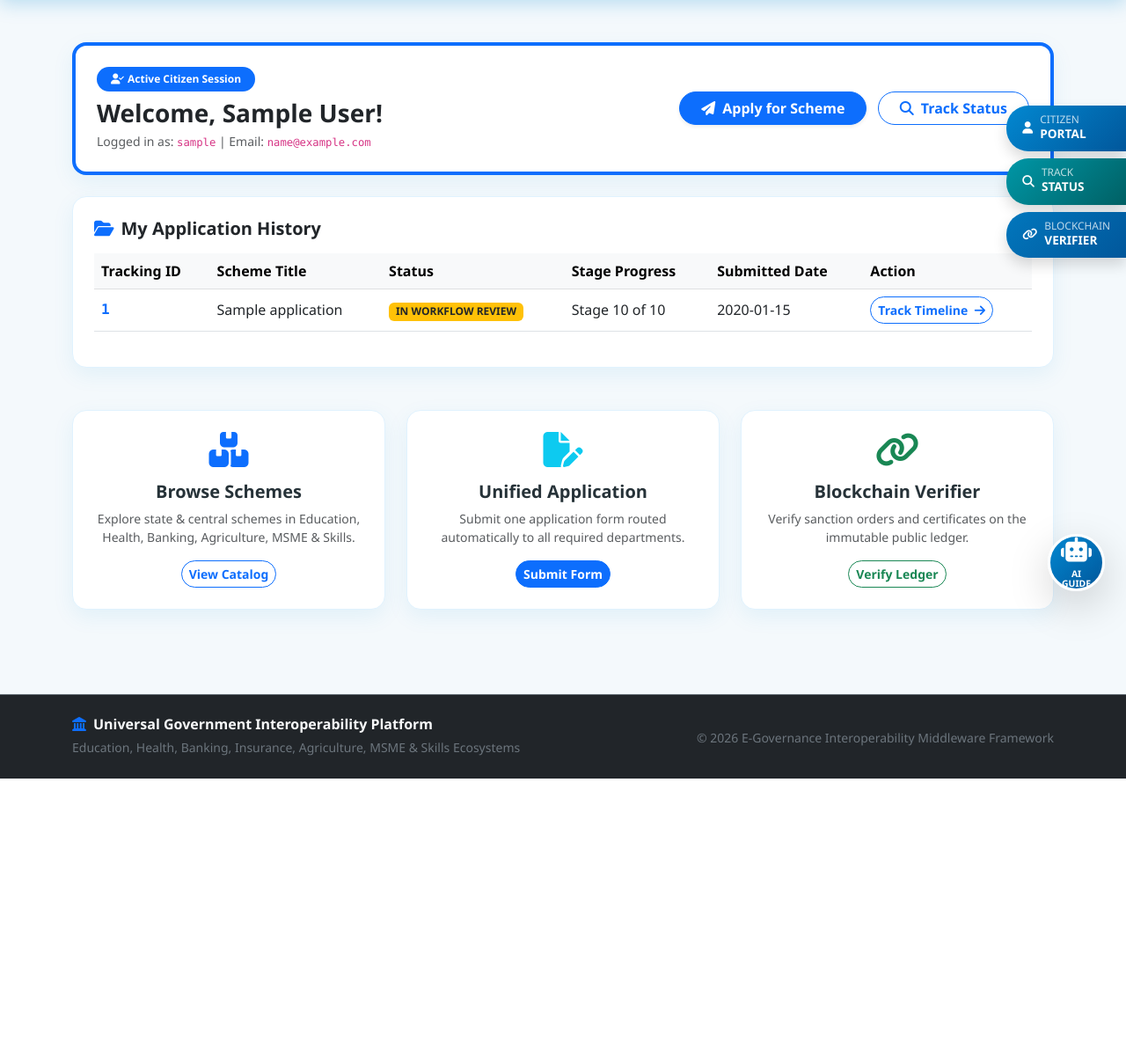
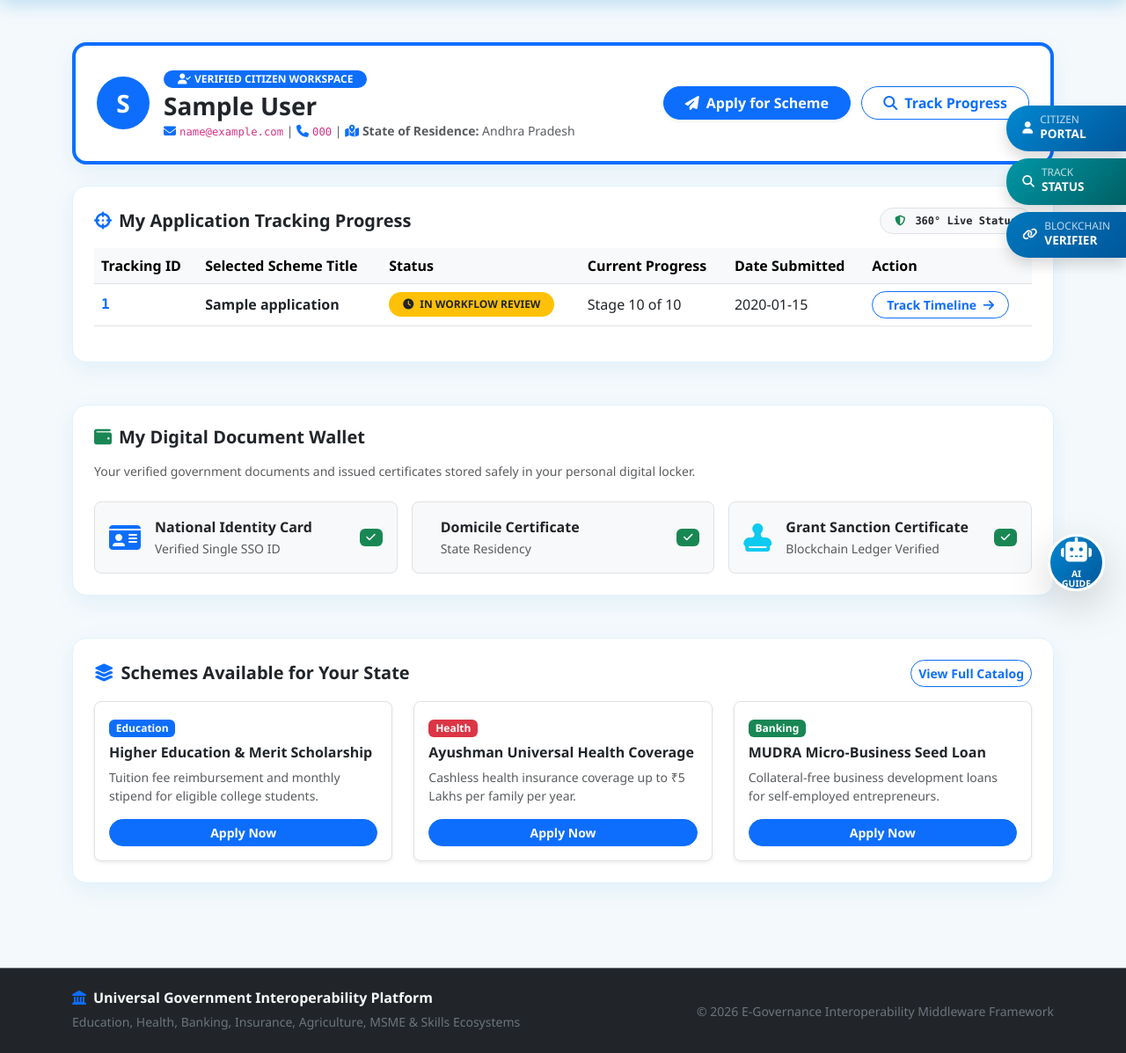
Before and after one commit to mepellireeta-wq/interoperability-framework, a Flask app: page /citizen-portal in a window 1280 px wide; the page is wider, and only the part inside the window is pictured. Shown: the part 104-1301 px from the top of that part at 88% size. Before the commit the page ends 989 px from the top of that part, so only its background shows below. Run offline with Flask 3, Linux system fonts and the light colour scheme; the visitor is signed in with stand-in values (Sample User, id 1); tables that the repository leaves empty hold one stand-in row (values such as "Sample post").

Commit message:
Refactored Citizen Portal strictly to citizen profile, state, tracking progress timeline, digital document wallet, and schemes with zero admin details

```diff
--- a/templates/citizen.html
+++ b/templates/citizen.html
@@ -1,41 +1,55 @@
 {% extends "base.html" %}
 
-{% block title %}Citizen Workspace - Universal Digital Service Delivery{% endblock %}
+{% block title %}Citizen Portal - My Profile, Schemes & Document Wallet{% endblock %}
 
 {% block content %}
 <div class="container py-5">
-    <!-- Welcome Header -->
+
+    <!-- 1. Citizen Identity & State Banner -->
     <div class="glass-card p-4 mb-4 border-start border-4 border-primary">
         <div class="d-flex align-items-center justify-content-between flex-wrap gap-3">
-            <div>
-                <span class="badge bg-primary rounded-pill px-3 py-2 mb-2"><i class="fa-solid fa-user-check me-1"></i>Active Citizen Session</span>
-                <h3 class="fw-bold text-dark mb-1">Welcome, {{ user.full_name }}!</h3>
-                <p class="text-muted small mb-0">Logged in as: <code>{{ user.username }}</code> | Email: <code>{{ user.email }}</code></p>
+            <div class="d-flex align-items-center gap-3">
+                <div class="bg-primary text-white rounded-circle d-flex align-items-center justify-content-center fw-bold fs-3" style="width: 60px; height: 60px;">
+                    {{ user.full_name[0] if user and user.full_name else 'C' }}
+                </div>
+                <div>
+                    <span class="badge bg-primary rounded-pill px-3 py-1 mb-1"><i class="fa-solid fa-user-check me-1"></i>VERIFIED CITIZEN WORKSPACE</span>
+                    <h3 class="fw-bold text-dark mb-0">{{ user.full_name if user else 'Citizen User' }}</h3>
+                    <p class="text-muted small mb-0">
+                        <i class="fa-solid fa-envelope me-1 text-primary"></i><code>{{ user.email }}</code> |
+                        <i class="fa-solid fa-phone me-1 text-primary"></i><code>{{ user.phone if user.phone else '9123456789' }}</code> |
+                        <i class="fa-solid fa-map-location-dot me-1 text-primary"></i><strong>State of Residence:</strong> {{ session.get('state', 'Andhra Pradesh') }}
+                    </p>
+                </div>
             </div>
             <div>
                 <a href="/apply-page" class="btn btn-primary rounded-pill px-4 fw-bold shadow-sm me-2">
                     <i class="fa-solid fa-paper-plane me-1"></i> Apply for Scheme
                 </a>
                 <a href="/track-page" class="btn btn-outline-primary rounded-pill px-4 fw-bold">
-                    <i class="fa-solid fa-magnifying-glass me-1"></i> Track Status
+                    <i class="fa-solid fa-magnifying-glass me-1"></i> Track Progress
                 </a>
             </div>
         </div>
     </div>
 
-    <!-- Citizen's Personal Applications Table -->
+    <!-- 2. My Application Tracking Progress Timeline -->
     <div class="glass-card p-4 mb-5">
-        <h5 class="fw-bold text-dark mb-3"><i class="fa-solid fa-folder-open text-primary me-2"></i>My Application History</h5>
+        <div class="d-flex justify-content-between align-items-center mb-3 flex-wrap gap-2">
+            <h5 class="fw-bold text-dark mb-0"><i class="fa-solid fa-crosshairs text-primary me-2"></i>My Application Tracking Progress</h5>
+            <span class="badge bg-light text-dark border px-3 py-2 rounded-pill font-monospace"><i class="fa-solid fa-shield-halved me-1 text-success"></i> 360° Live Status</span>
+        </div>
+
         {% if applications %}
         <div class="table-responsive">
             <table class="table table-hover align-middle">
                 <thead class="table-light">
                     <tr>
                         <th>Tracking ID</th>
-                        <th>Scheme Title</th>
+                        <th>Selected Scheme Title</th>
                         <th>Status</th>
-                        <th>Stage Progress</th>
-                        <th>Submitted Date</th>
+                        <th>Current Progress</th>
+                        <th>Date Submitted</th>
                         <th>Action</th>
                     </tr>
                 </thead>
@@ -43,20 +57,20 @@
                     {% for app in applications %}
                     <tr>
                         <td class="fw-bold text-primary font-monospace">{{ app.tracking_id }}</td>
-                        <td>{{ app.service_title }}</td>
+                        <td class="fw-semibold">{{ app.service_title }}</td>
                         <td>
                             {% if app.status == 'APPROVED' %}
-                            <span class="badge bg-success">SANCTIONED & APPROVED</span>
+                            <span class="badge bg-success px-3 py-2 rounded-pill"><i class="fa-solid fa-circle-check me-1"></i> SANCTIONED & APPROVED</span>
                             {% elif app.status == 'REJECTED' %}
-                            <span class="badge bg-danger">REJECTED</span>
+                            <span class="badge bg-danger px-3 py-2 rounded-pill"><i class="fa-solid fa-circle-xmark me-1"></i> REJECTED</span>
                             {% else %}
-                            <span class="badge bg-warning text-dark">IN WORKFLOW REVIEW</span>
+                            <span class="badge bg-warning text-dark px-3 py-2 rounded-pill"><i class="fa-solid fa-clock me-1"></i> IN WORKFLOW REVIEW</span>
                             {% endif %}
                         </td>
                         <td>Stage {{ app.current_stage }} of {{ app.total_stages }}</td>
                         <td>{{ app.created_at.strftime('%Y-%m-%d') }}</td>
                         <td>
-                            <a href="/track-page?id={{ app.tracking_id }}" class="btn btn-sm btn-outline-primary rounded-pill fw-bold">
+                            <a href="/track-page?id={{ app.tracking_id }}" class="btn btn-sm btn-outline-primary rounded-pill fw-bold px-3">
                                 Track Timeline <i class="fa-solid fa-arrow-right ms-1"></i>
                             </a>
                         </td>
@@ -69,37 +83,94 @@
         <div class="text-center py-4 text-muted">
             <i class="fa-solid fa-folder-minus fs-1 mb-2 text-secondary"></i>
             <h6>No scheme applications submitted yet under your account.</h6>
-            <a href="/apply-page" class="btn btn-sm btn-primary rounded-pill fw-bold mt-2">Submit Your First Scheme Application</a>
+            <a href="/apply-page" class="btn btn-sm btn-primary rounded-pill fw-bold mt-2">Submit Application Now</a>
         </div>
         {% endif %}
     </div>
 
-    <!-- Quick Services Grid -->
-    <div class="row g-4">
-        <div class="col-md-4">
-            <div class="glass-card p-4 text-center h-100">
-                <i class="fa-solid fa-boxes-stacked text-primary fs-1 mb-3"></i>
-                <h5 class="fw-bold">Browse Schemes</h5>
-                <p class="text-muted small mb-3">Explore state & central schemes in Education, Health, Banking, Agriculture, MSME & Skills.</p>
-                <a href="/schemes" class="btn btn-sm btn-outline-primary rounded-pill fw-bold">View Catalog</a>
+    <!-- 3. Citizen Digital Document Wallet (My Documents) -->
+    <div class="glass-card p-4 mb-5">
+        <h5 class="fw-bold text-dark mb-3"><i class="fa-solid fa-wallet text-success me-2"></i>My Digital Document Wallet</h5>
+        <p class="text-muted small mb-4">Your verified government documents and issued certificates stored safely in your personal digital locker.</p>
+
+        <div class="row g-3">
+            <div class="col-md-4">
+                <div class="p-3 border rounded-3 bg-light d-flex align-items-center justify-content-between">
+                    <div class="d-flex align-items-center">
+                        <i class="fa-solid fa-id-card fs-2 text-primary me-3"></i>
+                        <div>
+                            <strong class="d-block text-dark">National Identity Card</strong>
+                            <small class="text-muted">Verified Single SSO ID</small>
+                        </div>
+                    </div>
+                    <span class="badge bg-success"><i class="fa-solid fa-check"></i></span>
+                </div>
             </div>
-        </div>
-        <div class="col-md-4">
-            <div class="glass-card p-4 text-center h-100">
-                <i class="fa-solid fa-file-pen text-info fs-1 mb-3"></i>
-                <h5 class="fw-bold">Unified Application</h5>
-                <p class="text-muted small mb-3">Submit one application form routed automatically to all required departments.</p>
-                <a href="/apply-page" class="btn btn-sm btn-primary rounded-pill fw-bold">Submit Form</a>
+
+            <div class="col-md-4">
+                <div class="p-3 border rounded-3 bg-light d-flex align-items-center justify-content-between">
+                    <div class="d-flex align-items-center">
+                        <i class="fa-solid fa-file-certificate fs-2 text-warning me-3"></i>
+                        <div>
+                            <strong class="d-block text-dark">Domicile Certificate</strong>
+                            <small class="text-muted">{{ session.get('state', 'State Residency') }}</small>
+                        </div>
+                    </div>
+                    <span class="badge bg-success"><i class="fa-solid fa-check"></i></span>
+                </div>
             </div>
-        </div>
-        <div class="col-md-4">
-            <div class="glass-card p-4 text-center h-100">
-                <i class="fa-solid fa-link text-success fs-1 mb-3"></i>
-                <h5 class="fw-bold">Blockchain Verifier</h5>
-                <p class="text-muted small mb-3">Verify sanction orders and certificates on the immutable public ledger.</p>
-                <a href="/blockchain-verifier" class="btn btn-sm btn-outline-success rounded-pill fw-bold">Verify Ledger</a>
+
+            <div class="col-md-4">
+                <div class="p-3 border rounded-3 bg-light d-flex align-items-center justify-content-between">
+                    <div class="d-flex align-items-center">
+                        <i class="fa-solid fa-stamp fs-2 text-info me-3"></i>
+                        <div>
+                            <strong class="d-block text-dark">Grant Sanction Certificate</strong>
+                            <small class="text-muted">Blockchain Ledger Verified</small>
+                        </div>
+                    </div>
+                    <span class="badge bg-success"><i class="fa-solid fa-check"></i></span>
+                </div>
             </div>
         </div>
     </div>
+
+    <!-- 4. Apply for State & Central Schemes -->
+    <div class="glass-card p-4">
+        <div class="d-flex justify-content-between align-items-center mb-3 flex-wrap gap-2">
+            <h5 class="fw-bold text-dark mb-0"><i class="fa-solid fa-layer-group text-primary me-2"></i>Schemes Available for Your State</h5>
+            <a href="/schemes" class="btn btn-sm btn-outline-primary rounded-pill fw-bold">View Full Catalog</a>
+        </div>
+
+        <div class="row g-4">
+            <div class="col-md-4">
+                <div class="p-3 border rounded-3 h-100 bg-white shadow-sm">
+                    <span class="badge bg-primary mb-2">Education</span>
+                    <h6 class="fw-bold text-dark">Higher Education & Merit Scholarship</h6>
+                    <p class="text-muted small mb-3">Tuition fee reimbursement and monthly stipend for eligible college students.</p>
+                    <a href="/apply-page?service=EDU_SCHOLARSHIP_GRANT" class="btn btn-sm btn-primary rounded-pill fw-bold w-100">Apply Now</a>
+                </div>
+            </div>
+
+            <div class="col-md-4">
+                <div class="p-3 border rounded-3 h-100 bg-white shadow-sm">
+                    <span class="badge bg-danger mb-2">Health</span>
+                    <h6 class="fw-bold text-dark">Ayushman Universal Health Coverage</h6>
+                    <p class="text-muted small mb-3">Cashless health insurance coverage up to ₹5 Lakhs per family per year.</p>
+                    <a href="/apply-page?service=HEALTH_AYUSHMAN_CARD" class="btn btn-sm btn-primary rounded-pill fw-bold w-100">Apply Now</a>
+                </div>
+            </div>
+
+            <div class="col-md-4">
+                <div class="p-3 border rounded-3 h-100 bg-white shadow-sm">
+                    <span class="badge bg-success mb-2">Banking</span>
+                    <h6 class="fw-bold text-dark">MUDRA Micro-Business Seed Loan</h6>
+                    <p class="text-muted small mb-3">Collateral-free business development loans for self-employed entrepreneurs.</p>
+                    <a href="/apply-page?service=BANKING_MUDRA_LOAN" class="btn btn-sm btn-primary rounded-pill fw-bold w-100">Apply Now</a>
+                </div>
+            </div>
+        </div>
+    </div>
+
 </div>
 {% endblock %}
```
